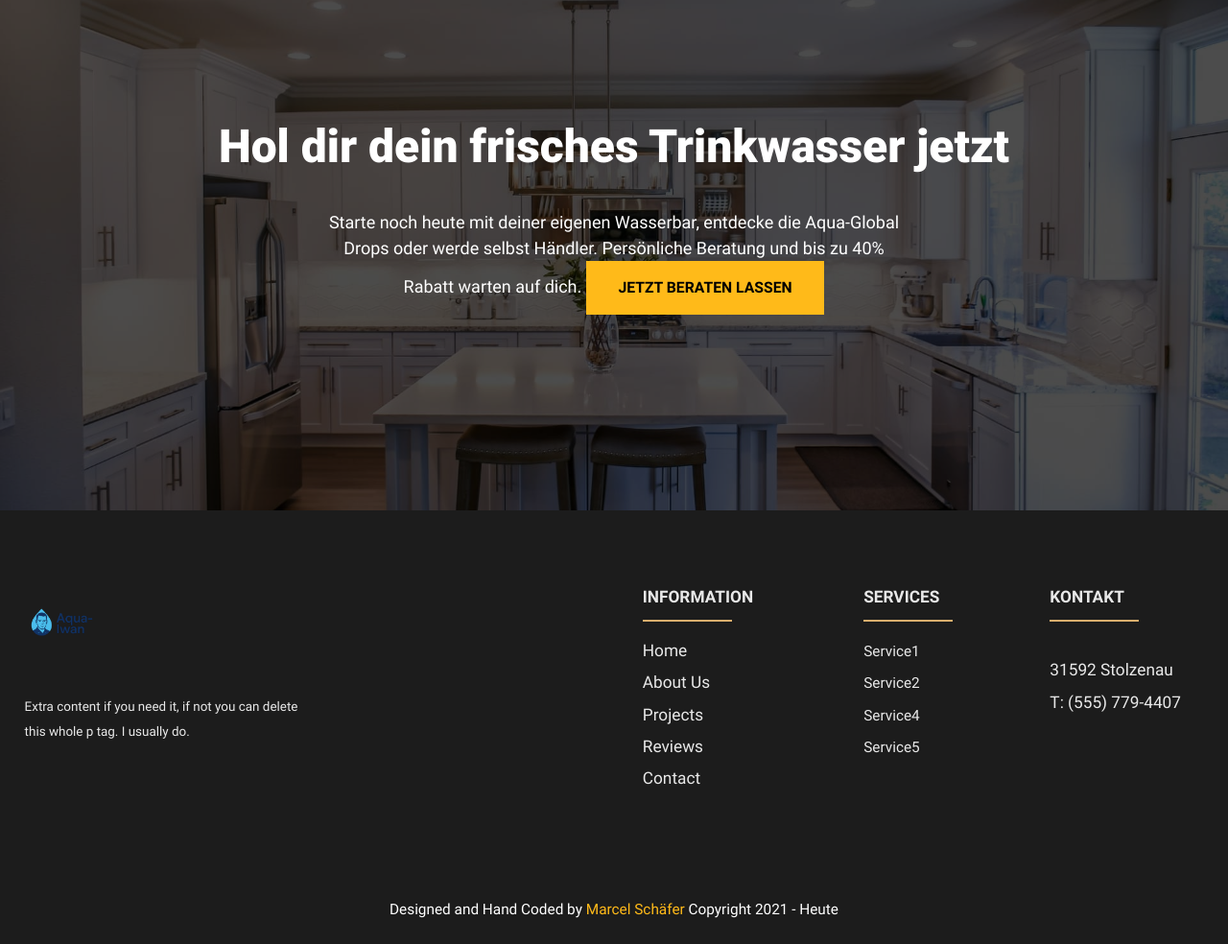
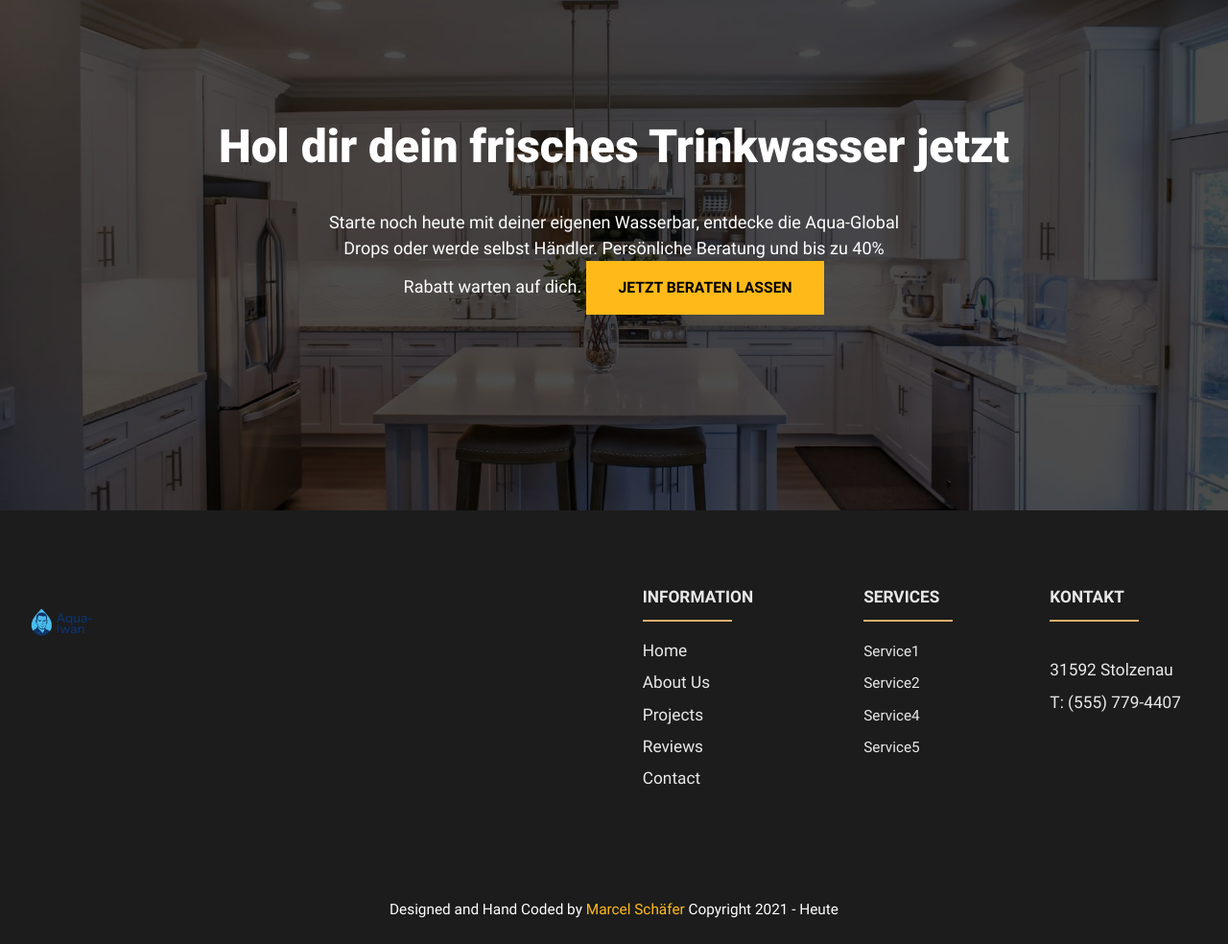
Before and after one commit to AleoParta/aleoparta.github.io, a plain HTML site: page index.html in a window 1280 px wide. Shown: the part 5385-6369 px from the top of the page at 96% size. Drawn offline with Linux system fonts and the light colour scheme.

Commit message:
Update index.html

```diff
--- a/index.html
+++ b/index.html
@@ -357,9 +357,7 @@
         <div class="container">
             <div class="left-section">
                 <a class="logo" href="/index.html"><img loading="lazy" decoding="async" src="/images/logo-light.png" alt="logo" width="264" height="78"></a>
-                <p>
-                    Extra content if you need it, if not you can delete this whole p tag. I usually do.
-                </p>
+
             </div>
             <div class="right-section">
                 <div class="lists">
```
